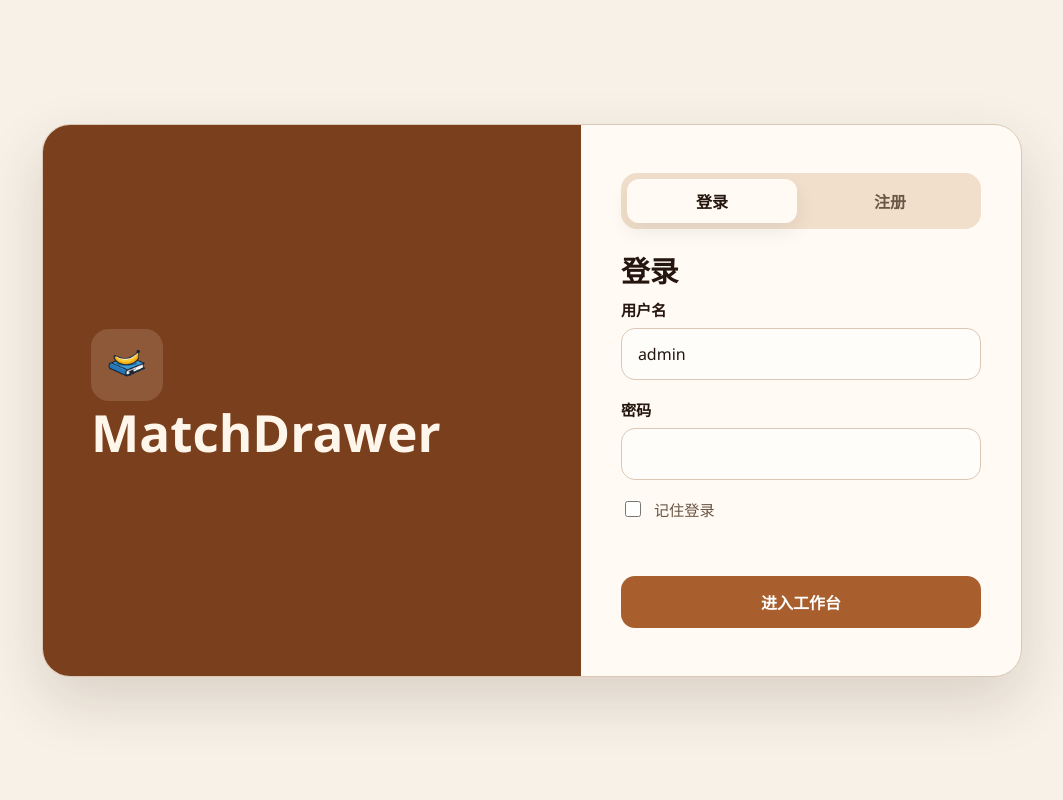
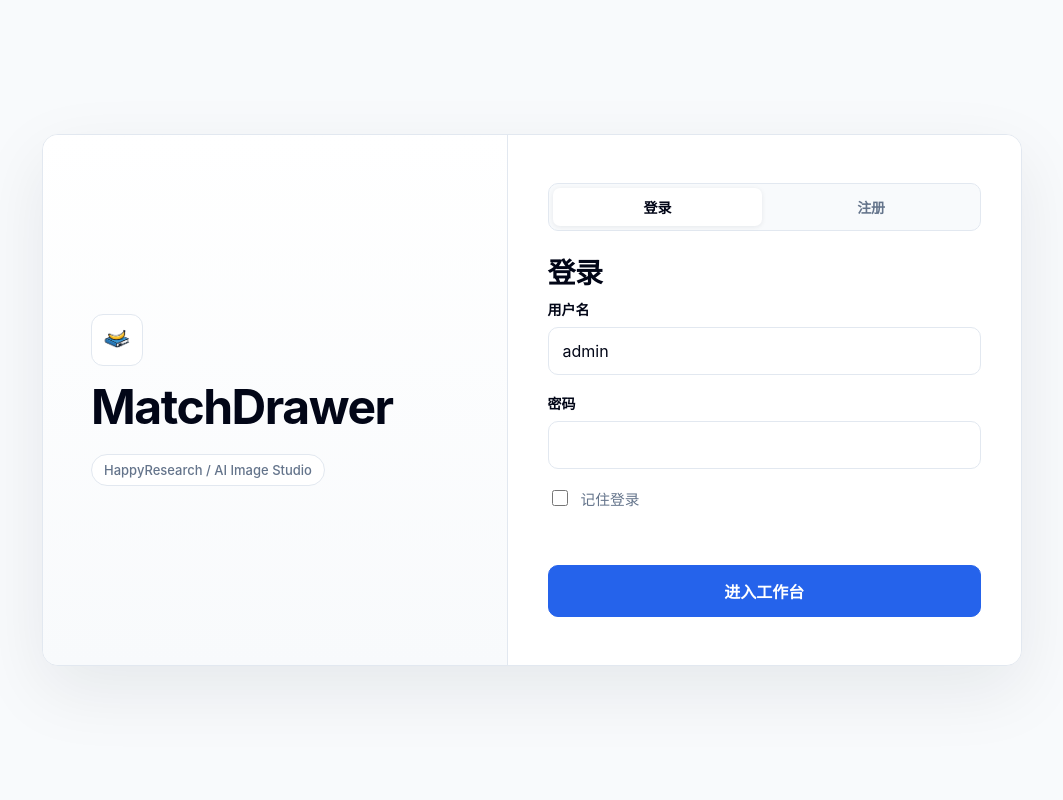
Before and after one commit to JackaZhai/MatchDrawer_web, a Flask app: page /login in a window 1280 px wide. Shown: the whole page, without its empty margins (108-1171 px from the left). Run offline with Flask 3, Linux system fonts and the light colour scheme.

Commit message:
Align MatchDrawer with HappyResearch UI

```diff
--- a/templates/index.html
+++ b/templates/index.html
@@ -9,6 +9,7 @@
     <link href="https://fonts.googleapis.com/css2?family=Inter:wght@300;400;500;600;700&display=swap" rel="stylesheet">
     <link rel="stylesheet" href="{{ url_for('static', filename='css/main.css') }}">
     <link rel="stylesheet" href="{{ url_for('static', filename='css/mono.css') }}">
+    <link rel="stylesheet" href="{{ url_for('static', filename='css/happyresearch-theme.css') }}">
     <!-- Favicon -->
     <link rel="icon" href="{{ url_for('static', filename='app-icon.png') }}" type="image/png">
     <link rel="shortcut icon" href="{{ url_for('static', filename='app-icon.png') }}" type="image/png">
@@ -202,13 +203,13 @@
         <!-- 侧边栏 -->
         <aside class="sidebar">
             <div class="sidebar-header">
-                <a href="#" class="sidebar-brand">
+                <a href="https://api.happyresearch.xyz" class="sidebar-brand" target="_blank" rel="noreferrer">
                     <div class="brand-logo">
                         <img src="{{ url_for('static', filename='app-icon.png') }}" alt="MatchDrawer Logo" class="brand-logo-image">
                     </div>
                     <div class="brand-text">
                         <div class="brand-title">MatchDrawer</div>
-
+                        <div class="brand-subtitle">HappyResearch</div>
                     </div>
                 </a>
             </div>
@@ -256,6 +257,7 @@
                 <div class="topbar-left">
                     <div class="page-title">
                         <h1 id="pageTitle">首页</h1>
+                        <p class="page-subtitle">HappyResearch / AI Image Studio</p>
                     </div>
                 </div>
 
--- a/templates/login.html
+++ b/templates/login.html
@@ -8,26 +8,25 @@
     <style>
         :root {
             color-scheme: light;
-            --bg: #f7f1e8;
-            --panel: #fffaf3;
-            --text: #24160f;
-            --muted: #6b5545;
-            --accent: #a85f2d;
-            --accent-hover: #743a18;
-            --accent-soft: #f2dfca;
-            --border: #dbc7b5;
-            --danger: #a63a2a;
-            --shadow: 0 24px 60px rgba(74, 45, 25, 0.16);
+            --bg: #f8fafc;
+            --panel: #ffffff;
+            --surface-soft: #f8fafc;
+            --text: #020617;
+            --muted: #64748b;
+            --accent: #2563eb;
+            --accent-hover: #1d4ed8;
+            --accent-soft: #dbeafe;
+            --border: #e2e8f0;
+            --danger: #dc2626;
+            --shadow: 0 24px 70px rgba(15, 23, 42, 0.08);
         }
 
-        * {
-            box-sizing: border-box;
-        }
+        * { box-sizing: border-box; }
 
         body {
             margin: 0;
             min-height: 100vh;
-            font-family: "Segoe UI", "PingFang SC", "Microsoft YaHei", sans-serif;
+            font-family: Inter, ui-sans-serif, system-ui, -apple-system, BlinkMacSystemFont, "Segoe UI", "PingFang SC", "Microsoft YaHei", sans-serif;
             color: var(--text);
             background: var(--bg);
             display: grid;
@@ -38,37 +37,53 @@
         .login-shell {
             width: min(100%, 980px);
             display: grid;
-            grid-template-columns: 1.1fr 0.9fr;
+            grid-template-columns: 0.95fr 1.05fr;
             background: var(--panel);
             border: 1px solid var(--border);
-            border-radius: 28px;
+            border-radius: 16px;
             overflow: hidden;
             box-shadow: var(--shadow);
-            backdrop-filter: blur(16px);
         }
 
         .login-hero {
             padding: 48px;
-            background: #7a3f1c;
-            color: #fff6eb;
+            background: linear-gradient(180deg, #ffffff 0%, #f8fafc 100%);
+            color: var(--text);
             display: flex;
             flex-direction: column;
             justify-content: center;
-            gap: 32px;
+            gap: 22px;
+            border-right: 1px solid var(--border);
         }
 
         .login-hero img {
-            width: 72px;
-            height: 72px;
-            border-radius: 18px;
-            background: rgba(255, 246, 235, 0.14);
-            padding: 10px;
+            width: 52px;
+            height: 52px;
+            border: 1px solid var(--border);
+            border-radius: 12px;
+            background: #ffffff;
+            padding: 8px;
         }
 
         .login-hero h1 {
-            margin: 0 0 12px;
-            font-size: clamp(2rem, 4vw, 3.25rem);
+            margin: 12px 0 0;
+            font-size: clamp(2rem, 4vw, 3rem);
             line-height: 1.05;
+            letter-spacing: -0.03em;
+        }
+
+        .login-hero::after {
+            content: "HappyResearch / AI Image Studio";
+            display: inline-flex;
+            width: max-content;
+            max-width: 100%;
+            border: 1px solid var(--border);
+            border-radius: 999px;
+            background: #ffffff;
+            color: var(--muted);
+            padding: 7px 12px;
+            font-size: 13px;
+            font-weight: 500;
         }
 
         .login-panel {
@@ -76,11 +91,13 @@
             display: flex;
             flex-direction: column;
             justify-content: center;
+            background: #ffffff;
         }
 
         .login-panel h2 {
             margin: 0 0 8px;
-            font-size: 1.8rem;
+            font-size: 1.75rem;
+            letter-spacing: -0.02em;
         }
 
         .login-panel p {
@@ -89,26 +106,25 @@
             line-height: 1.6;
         }
 
-        .login-form {
-            display: grid;
-            gap: 18px;
-        }
+        .login-form { display: grid; gap: 18px; }
 
         .mode-switch {
             display: inline-grid;
             grid-template-columns: repeat(2, minmax(0, 1fr));
-            gap: 8px;
-            padding: 6px;
-            border-radius: 16px;
-            background: #f1dfcb;
+            gap: 4px;
+            padding: 4px;
+            border: 1px solid var(--border);
+            border-radius: 10px;
+            background: var(--surface-soft);
             margin-bottom: 20px;
         }
 
         .mode-switch button {
             border: 0;
-            border-radius: 12px;
-            padding: 10px 14px;
+            border-radius: 7px;
+            padding: 9px 14px;
             font: inherit;
+            font-size: 14px;
             font-weight: 600;
             color: var(--muted);
             background: transparent;
@@ -116,121 +132,95 @@
         }
 
         .mode-switch button.is-active {
-            background: #fffaf3;
+            background: #ffffff;
             color: var(--text);
-            box-shadow: 0 8px 20px rgba(31, 28, 24, 0.08);
+            box-shadow: 0 1px 5px rgba(15, 23, 42, 0.08);
         }
 
-        .field {
-            display: grid;
-            gap: 8px;
-        }
+        .field { display: grid; gap: 8px; }
 
         .field label {
-            font-size: 0.95rem;
+            font-size: 0.875rem;
             font-weight: 600;
         }
 
         .field input {
             width: 100%;
             border: 1px solid var(--border);
-            border-radius: 14px;
-            padding: 14px 16px;
+            border-radius: 10px;
+            padding: 13px 14px;
             font: inherit;
-            background: #fffdf9;
+            background: #ffffff;
             color: var(--text);
         }
 
         .field input:focus {
-            outline: 2px solid rgba(168, 95, 45, 0.2);
-            border-color: rgba(168, 95, 45, 0.55);
+            outline: none;
+            border-color: var(--accent);
+            box-shadow: 0 0 0 3px rgba(37, 99, 235, 0.12);
         }
 
         .error {
             padding: 12px 14px;
-            border-radius: 12px;
-            background: rgba(166, 58, 42, 0.08);
+            border-radius: 10px;
+            background: rgba(220, 38, 38, 0.08);
             color: var(--danger);
-            border: 1px solid rgba(166, 58, 42, 0.16);
-            font-size: 0.95rem;
+            border: 1px solid rgba(220, 38, 38, 0.18);
+            font-size: 0.92rem;
         }
 
         .submit-btn {
-            border: 0;
-            border-radius: 14px;
-            padding: 14px 18px;
+            border: 1px solid var(--accent);
+            border-radius: 10px;
+            padding: 13px 18px;
             font: inherit;
             font-weight: 700;
             color: #fff;
             background: var(--accent);
             cursor: pointer;
-            transition: background 0.18s ease, transform 0.18s ease;
+            transition: background 0.18s ease, border-color 0.18s ease;
         }
 
         .submit-btn:hover {
             background: var(--accent-hover);
-            transform: translateY(-1px);
+            border-color: var(--accent-hover);
         }
 
-        .submit-btn:disabled {
-            opacity: 0.75;
-            cursor: wait;
-            transform: none;
-        }
+        .submit-btn:disabled { opacity: 0.72; cursor: wait; }
 
         .checkbox-row {
             display: flex;
             align-items: center;
             gap: 10px;
             color: var(--muted);
-            font-size: 0.95rem;
+            font-size: 0.92rem;
         }
 
-        .checkbox-row input {
-            width: 16px;
-            height: 16px;
-        }
+        .checkbox-row input { width: 16px; height: 16px; }
+        .field[hidden], .checkbox-row[hidden] { display: none; }
 
-        .field[hidden],
-        .checkbox-row[hidden] {
-            display: none;
-        }
-
-        .secondary-text {
-            margin-top: 12px;
+        .secondary-text,
+        .login-hint,
+        .status-text {
             color: var(--muted);
             font-size: 0.92rem;
             line-height: 1.6;
         }
 
-        .login-hint {
-            margin-top: 18px;
-            color: var(--muted);
-            font-size: 0.92rem;
-            line-height: 1.6;
-        }
-
+        .secondary-text { margin-top: 12px; }
+        .login-hint { margin-top: 18px; }
         .login-hint code {
             background: var(--accent-soft);
-            border-radius: 8px;
+            color: #1e40af;
+            border-radius: 6px;
             padding: 2px 6px;
         }
-
-        .status-text {
-            min-height: 1.25rem;
-            color: var(--muted);
-            font-size: 0.92rem;
-        }
+        .status-text { min-height: 1.25rem; }
 
         @media (max-width: 860px) {
-            .login-shell {
-                grid-template-columns: 1fr;
-            }
-
-            .login-hero,
-            .login-panel {
-                padding: 32px 24px;
-            }
+            .login-shell { grid-template-columns: 1fr; }
+            .login-hero { border-right: 0; border-bottom: 1px solid var(--border); }
+            .login-hero, .login-panel { padding: 32px 24px; }
         }
     </style>
 </head>
```
Also changed, not shown: static/css/happyresearch-theme.css (added, +408 -0 lines).
